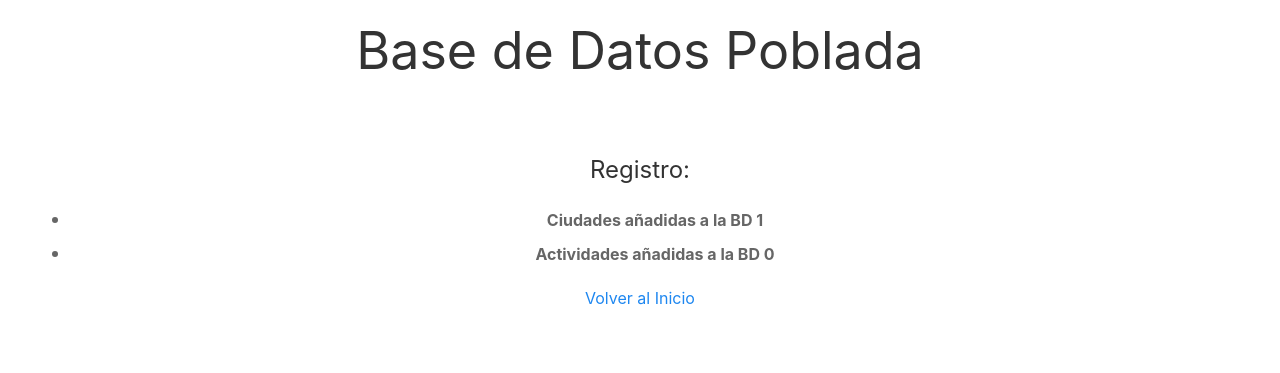
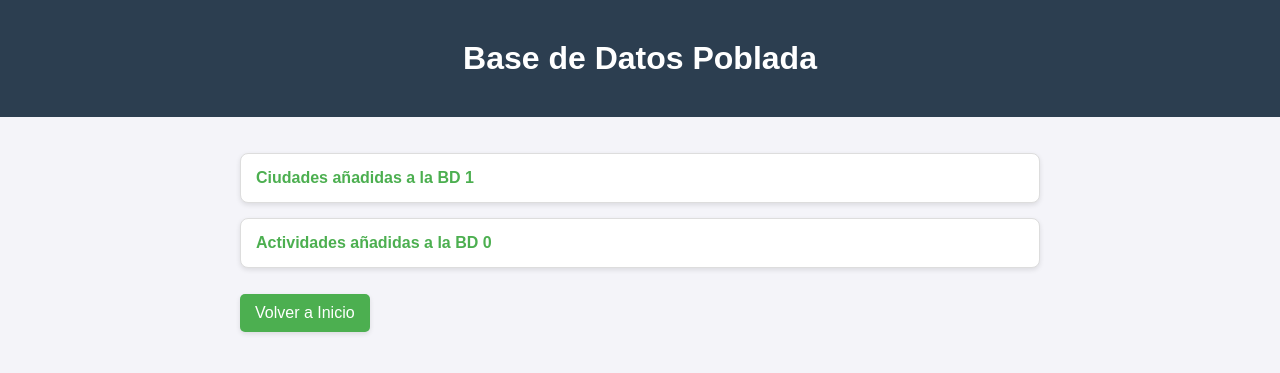
Before and after one commit to DavidFuentelsazRodriguez/Travel-wise, a Django app: page /populate/ in a window 1280 px wide. Shown: the top 373 px of the page. Run offline with Django 5.2, Linux system fonts and the light colour scheme; data comes from the database, SQL or seed files in the repository; data that the repository does not hold is empty.

Commit message:
Modify populate and schema views

```diff
--- a/main/templates/populate.html
+++ b/main/templates/populate.html
@@ -1,23 +1,23 @@
-{% load static %}
-
 <!DOCTYPE html>
-<html lang='es'>
+<html lang="es">
 <head>
-    <meta charset="utf-8">
-    <link rel="stylesheet" href="{{STATIC_URL}}css/uikit.min.css" />
-    <script src="{{STATIC_URL}}js/jquery.min.js"></script>
-    <script src="{{STATIC_URL}}js/uikit.min.js"></script>
+    {% load static %}
+    <meta charset="UTF-8">
+    <meta name="viewport" content="width=device-width, initial-scale=1.0">
     <title>Población de Base de Datos</title>
+    <link rel="stylesheet" href="{% static 'css/styles.css' %}">
 </head>
 <body>
-    <h1 class="uk-heading-small uk-text-center uk-margin-top">Base de Datos Poblada</h1>
-    <div class="uk-container uk-text-center uk-margin-large-top">
-        <p class="uk-text-lead">Registro:</p>
+    <header class="header">
+        <h1>Base de Datos Poblada</h1>
+    </header>
+
+    <div class="container">
         <ul class="uk-list uk-list-bullet">
-            <li><strong>{{ loaded_cities }}</strong></li>
-            <li><strong>{{ loaded_activities }}</strong></li>
+            <li class="highlight-text"><strong>{{ loaded_cities }}</strong></li>
+            <li class="highlight-text"><strong>{{ loaded_activities }}</strong></li>
         </ul>
-        <a href="/">Volver al Inicio</a>
+        <a href="{% url 'home' %}" class="btn-home">Volver a Inicio</a>
     </div>
 </body>
 </html>
```
Also changed, not shown: main/templates/load_schema.html (+11 -11 lines).
